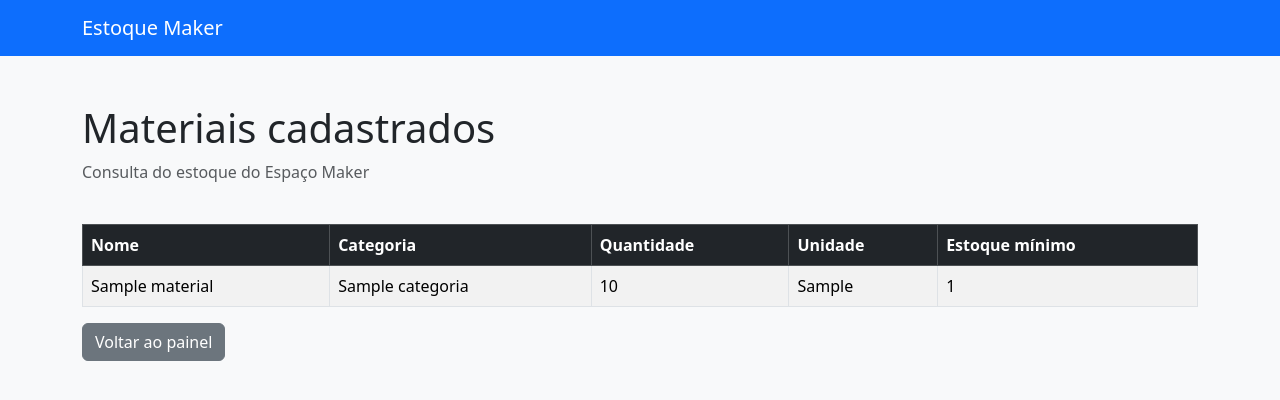
After one commit to andre7santos-debug/Controle_de_Estoque_EM, a Django app: page /materiais/ in a window 1280 px wide. The commit adds this page. Shown: the top 400 px of the page. Run offline with Django 5.2, Linux system fonts and the light colour scheme; tables that the repository leaves empty hold one stand-in row (values such as "Sample post").

Commit message:
Lista de materiais colocada na interface

```diff
--- a/estoque/templates/estoque/home.html
+++ b/estoque/templates/estoque/home.html
@@ -31,6 +31,10 @@
                 <div class="card-body">
                     <h5>Materiais</h5>
                     <p>Consultar e gerenciar materiais.</p>
+                    <a href="{% url 'lista_materiais' %}"
+                    class="btn btn-primary">
+                        Ver materiais
+                    </a>
                 </div>
             </div>
         </div>
--- /dev/null
+++ b/estoque/templates/estoque/lista_materiais.html
@@ -0,0 +1,61 @@
+<!DOCTYPE html>
+<html lang="pt-br">
+<head>
+    <meta charset="UTF-8">
+    <meta name="viewport" content="width=device-width, initial-scale=1.0">
+    <title>Materiais - Estoque Maker</title>
+    <link href="https://cdn.jsdelivr.net/npm/bootstrap@5.3.3/dist/css/bootstrap.min.css"
+          rel="stylesheet">
+</head>
+<body class="bg-light">
+
+    <nav class="navbar navbar-dark bg-primary">
+        <div class="container">
+            <a class="navbar-brand" href="{% url 'home' %}">
+                Estoque Maker
+            </a>
+        </div>
+    </nav>
+
+    <main class="container mt-5">
+        <h1>Materiais cadastrados</h1>
+        <p class="text-muted">Consulta do estoque do Espaço Maker</p>
+
+        <div class="table-responsive">
+            <table class="table table-striped table-bordered mt-4">
+                <thead class="table-dark">
+                    <tr>
+                        <th>Nome</th>
+                        <th>Categoria</th>
+                        <th>Quantidade</th>
+                        <th>Unidade</th>
+                        <th>Estoque mínimo</th>
+                    </tr>
+                </thead>
+                <tbody>
+                    {% for material in materiais %}
+                    <tr>
+                        <td>{{ material.nome }}</td>
+                        <td>{{ material.categoria.nome }}</td>
+                        <td>{{ material.quantidade }}</td>
+                        <td>{{ material.unidade_medida }}</td>
+                        <td>{{ material.estoque_minimo }}</td>
+                    </tr>
+                    {% empty %}
+                    <tr>
+                        <td colspan="5" class="text-center">
+                            Nenhum material cadastrado.
+                        </td>
+                    </tr>
+                    {% endfor %}
+                </tbody>
+            </table>
+        </div>
+
+        <a href="{% url 'home' %}" class="btn btn-secondary">
+            Voltar ao painel
+        </a>
+    </main>
+
+</body>
+</html>
--- a/estoque/urls.py
+++ b/estoque/urls.py
@@ -3,4 +3,5 @@ from . import views
 
 urlpatterns = [
     path("", views.home, name="home"),
+    path("materiais/", views.lista_materiais, name="lista_materiais"),
 ]
--- a/estoque/views.py
+++ b/estoque/views.py
@@ -1,5 +1,14 @@
 from django.shortcuts import render
+from .models import Material
 
 
 def home(request):
     return render(request, "estoque/home.html")
+
+
+def lista_materiais(request):
+    materiais = Material.objects.select_related("categoria").all()
+
+    return render(request, "estoque/lista_materiais.html", {
+        "materiais": materiais
+    })
```
Lines whose indentation alone changed are shown as unchanged.
